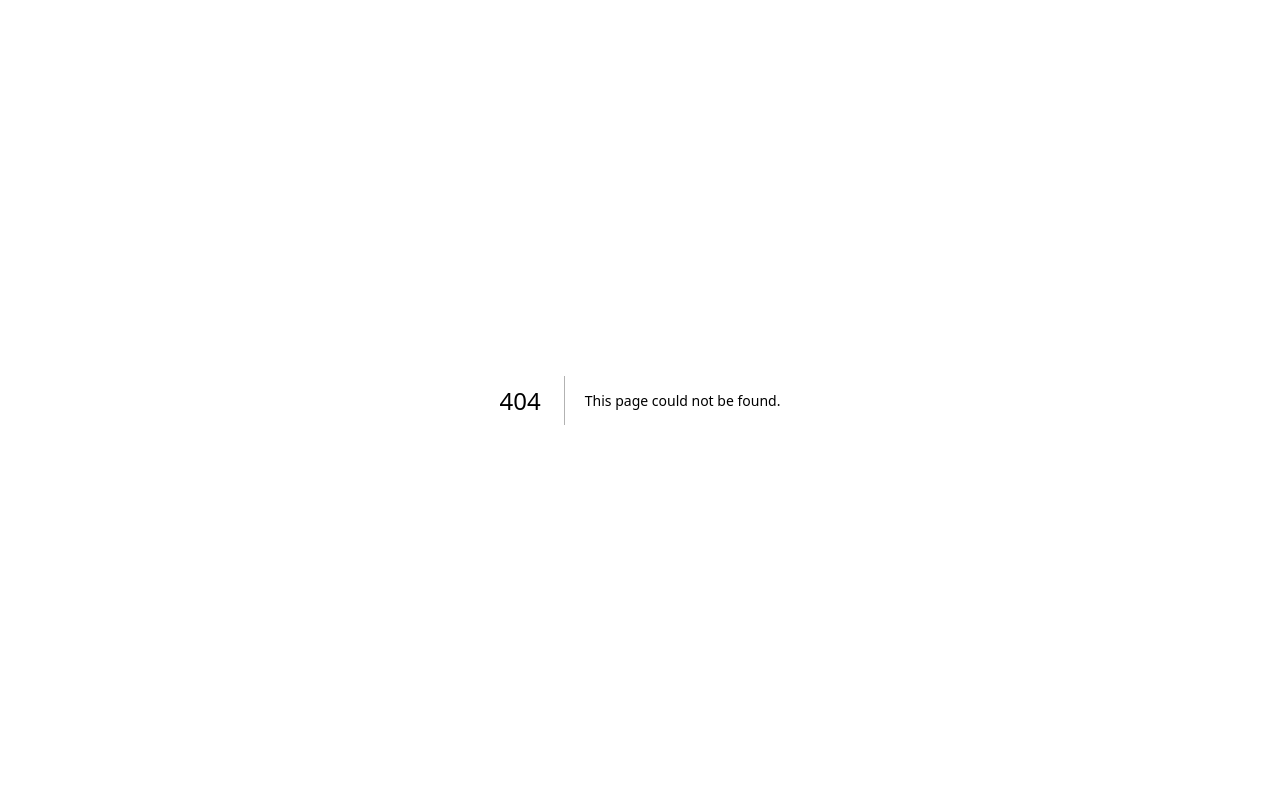
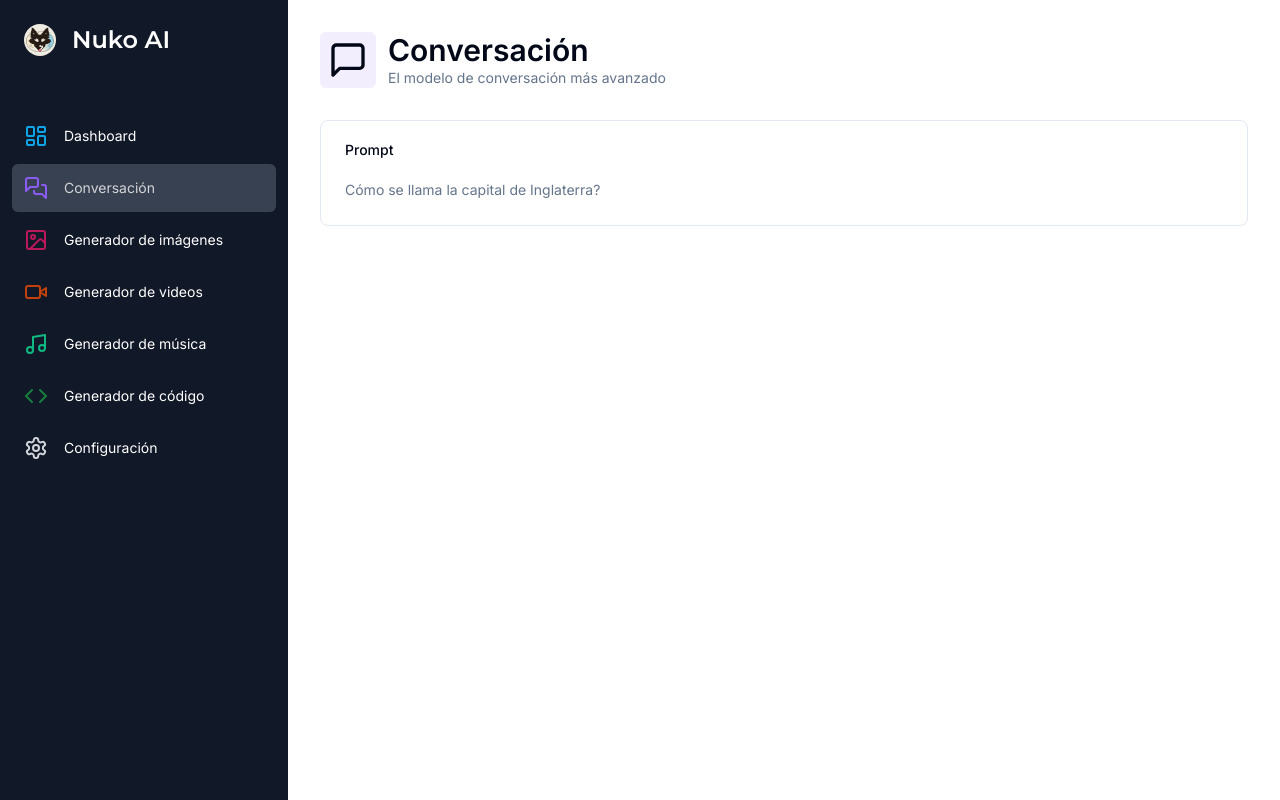
Before and after one commit to danielmateu/ai-sass, a Next.js app: page /conversation in a window 1280 px wide. Before the commit this address had no page. Built offline with nearby package versions, Linux system fonts and the light colour scheme.

Commit message:
Construcción de la pagina de generación de texto

```diff
--- /dev/null
+++ b/app/(dashboard)/(routes)/conversation/constants.tsx
@@ -0,0 +1,7 @@
+import * as z from "zod"
+
+export const formSchema = z.object({
+    prompt: z.string().min(1, {
+        message: "El prompt es requerido"
+    }).max(50)
+})
--- /dev/null
+++ b/app/(dashboard)/(routes)/conversation/page.tsx
@@ -0,0 +1,79 @@
+"use client"
+
+import { Heading } from "@/components/Heading"
+
+import { MessageSquare } from "lucide-react"
+
+import * as z from "zod"
+import { useForm } from "react-hook-form"
+import { zodResolver } from "@hookform/resolvers/zod"
+import { formSchema } from "./constants"
+
+import {
+    Form,
+    FormControl,
+    FormDescription,
+    FormField,
+    FormItem,
+    FormLabel,
+    FormMessage,
+} from "@/components/ui/form"
+
+import { Input } from "@/components/ui/input"
+
+
+const ConversationPage = () => {
+
+    const form = useForm<z.infer<typeof formSchema>>({
+        resolver: zodResolver(formSchema),
+        defaultValues: {
+            prompt: "",
+        }
+    })
+
+    const isLoading = form.formState.isSubmitting
+    const onSubmit = async (values: z.infer<typeof formSchema>) => {
+        console.log(values)
+    }
+
+    return (
+        <div>
+            <Heading
+                title="Conversación"
+                description="El modelo de conversación más avanzado"
+                icon={MessageSquare}
+                iconColor="text-violet-500"
+                bgColor="bg-violet-500/10"
+            />
+            <div className="px-4 lg:px-8">
+                <div>
+                    <Form {...form}>
+                        <form
+                            onSubmit={form.handleSubmit(onSubmit)}
+                            className="rounded-lg border w-full p-4 px-3 md:px-6 focus-within:shadow-sm grid grid-cols-12 gap-2"
+                        >
+                            <FormField
+                                name="prompt"
+                                render={({ field }) => (
+                                    <FormItem className="col-span-12 lg:col-span-10">
+                                        <FormLabel>Prompt</FormLabel>
+                                        <FormControl className="m-0 p-0">
+                                            <Input
+                                                className="border-0 outline-none focus-visible:ring-0 focus-visible:ring-transparent"
+                                                disabled={isLoading}
+                                                placeholder="Cómo se llama la capital de Inglaterra?"
+                                                {...field}
+                                            />
+                                        </FormControl>
+                                    </FormItem>
+                                )}
+                            />
+                        </form>
+                    </Form>
+                </div>
+            </div>
+        </div>
+    )
+}
+
+export default ConversationPage
--- /dev/null
+++ b/components/Heading.tsx
@@ -0,0 +1,34 @@
+import { cn } from "@/lib/utils";
+import { LucideIcon } from "lucide-react";
+
+interface HeadingProps {
+    title: string;
+    description: string;
+    icon: LucideIcon;
+    iconColor?: string;
+    bgColor?: string;
+}
+
+export const Heading = ({
+    title,
+    description,
+    icon: Icon,
+    iconColor,
+    bgColor,
+}: HeadingProps) => {
+    return (
+        <div className="px-4 lg:px-8 flex items-center gap-x-3 mb-8">
+            <div className={cn("p-2 w-fit rounded-md", bgColor)}>
+                <Icon className={cn("w-10 h-10")} />
+            </div>
+            <div>
+                <h2 className="text-3xl font-semibold">
+                    {title}
+                </h2>
+                <p className="text-sm text-muted-foreground">
+                    {description}
+                </p>
+            </div>
+        </div>
+    )
+}
--- /dev/null
+++ b/components/ui/form.tsx
@@ -0,0 +1,176 @@
+import * as React from "react"
+import * as LabelPrimitive from "@radix-ui/react-label"
+import { Slot } from "@radix-ui/react-slot"
+import {
+  Controller,
+  ControllerProps,
+  FieldPath,
+  FieldValues,
+  FormProvider,
+  useFormContext,
+} from "react-hook-form"
+
+import { cn } from "@/lib/utils"
+import { Label } from "@/components/ui/label"
+
+const Form = FormProvider
+
+type FormFieldContextValue<
+  TFieldValues extends FieldValues = FieldValues,
+  TName extends FieldPath<TFieldValues> = FieldPath<TFieldValues>
+> = {
+  name: TName
+}
+
+const FormFieldContext = React.createContext<FormFieldContextValue>(
+  {} as FormFieldContextValue
+)
+
+const FormField = <
+  TFieldValues extends FieldValues = FieldValues,
+  TName extends FieldPath<TFieldValues> = FieldPath<TFieldValues>
+>({
+  ...props
+}: ControllerProps<TFieldValues, TName>) => {
+  return (
+    <FormFieldContext.Provider value={{ name: props.name }}>
+      <Controller {...props} />
+    </FormFieldContext.Provider>
+  )
+}
+
+const useFormField = () => {
+  const fieldContext = React.useContext(FormFieldContext)
+  const itemContext = React.useContext(FormItemContext)
+  const { getFieldState, formState } = useFormContext()
+
+  const fieldState = getFieldState(fieldContext.name, formState)
+
+  if (!fieldContext) {
+    throw new Error("useFormField should be used within <FormField>")
+  }
+
+  const { id } = itemContext
+
+  return {
+    id,
+    name: fieldContext.name,
+    formItemId: `${id}-form-item`,
+    formDescriptionId: `${id}-form-item-description`,
+    formMessageId: `${id}-form-item-message`,
+    ...fieldState,
+  }
+}
+
+type FormItemContextValue = {
+  id: string
+}
+
+const FormItemContext = React.createContext<FormItemContextValue>(
+  {} as FormItemContextValue
+)
+
+const FormItem = React.forwardRef<
+  HTMLDivElement,
+  React.HTMLAttributes<HTMLDivElement>
+>(({ className, ...props }, ref) => {
+  const id = React.useId()
+
+  return (
+    <FormItemContext.Provider value={{ id }}>
+      <div ref={ref} className={cn("space-y-2", className)} {...props} />
+    </FormItemContext.Provider>
+  )
+})
+FormItem.displayName = "FormItem"
+
+const FormLabel = React.forwardRef<
+  React.ElementRef<typeof LabelPrimitive.Root>,
+  React.ComponentPropsWithoutRef<typeof LabelPrimitive.Root>
+>(({ className, ...props }, ref) => {
+  const { error, formItemId } = useFormField()
+
+  return (
+    <Label
+      ref={ref}
+      className={cn(error && "text-destructive", className)}
+      htmlFor={formItemId}
+      {...props}
+    />
+  )
+})
+FormLabel.displayName = "FormLabel"
+
+const FormControl = React.forwardRef<
+  React.ElementRef<typeof Slot>,
+  React.ComponentPropsWithoutRef<typeof Slot>
+>(({ ...props }, ref) => {
+  const { error, formItemId, formDescriptionId, formMessageId } = useFormField()
+
+  return (
+    <Slot
+      ref={ref}
+      id={formItemId}
+      aria-describedby={
+        !error
+          ? `${formDescriptionId}`
+          : `${formDescriptionId} ${formMessageId}`
+      }
+      aria-invalid={!!error}
+      {...props}
+    />
+  )
+})
+FormControl.displayName = "FormControl"
+
+const FormDescription = React.forwardRef<
+  HTMLParagraphElement,
+  React.HTMLAttributes<HTMLParagraphElement>
+>(({ className, ...props }, ref) => {
+  const { formDescriptionId } = useFormField()
+
+  return (
+    <p
+      ref={ref}
+      id={formDescriptionId}
+      className={cn("text-sm text-muted-foreground", className)}
+      {...props}
+    />
+  )
+})
+FormDescription.displayName = "FormDescription"
+
+const FormMessage = React.forwardRef<
+  HTMLParagraphElement,
+  React.HTMLAttributes<HTMLParagraphElement>
+>(({ className, children, ...props }, ref) => {
+  const { error, formMessageId } = useFormField()
+  const body = error ? String(error?.message) : children
+
+  if (!body) {
+    return null
+  }
+
+  return (
+    <p
+      ref={ref}
+      id={formMessageId}
+      className={cn("text-sm font-medium text-destructive", className)}
+      {...props}
+    >
+      {body}
+    </p>
+  )
+})
+FormMessage.displayName = "FormMessage"
+
+export {
+  useFormField,
+  Form,
+  FormItem,
+  FormLabel,
+  FormControl,
+  FormDescription,
+  FormMessage,
+  FormField,
+}
--- /dev/null
+++ b/components/ui/input.tsx
@@ -0,0 +1,25 @@
+import * as React from "react"
+
+import { cn } from "@/lib/utils"
+
+export interface InputProps
+  extends React.InputHTMLAttributes<HTMLInputElement> {}
+
+const Input = React.forwardRef<HTMLInputElement, InputProps>(
+  ({ className, type, ...props }, ref) => {
+    return (
+      <input
+        type={type}
+        className={cn(
+          "flex h-10 w-full rounded-md border border-input bg-background px-3 py-2 text-sm ring-offset-background file:border-0 file:bg-transparent file:text-sm file:font-medium placeholder:text-muted-foreground focus-visible:outline-none focus-visible:ring-2 focus-visible:ring-ring focus-visible:ring-offset-2 disabled:cursor-not-allowed disabled:opacity-50",
+          className
+        )}
+        ref={ref}
+        {...props}
+      />
+    )
+  }
+)
+Input.displayName = "Input"
+
+export { Input }
--- /dev/null
+++ b/components/ui/label.tsx
@@ -0,0 +1,26 @@
+"use client"
+
+import * as React from "react"
+import * as LabelPrimitive from "@radix-ui/react-label"
+import { cva, type VariantProps } from "class-variance-authority"
+
+import { cn } from "@/lib/utils"
+
+const labelVariants = cva(
+  "text-sm font-medium leading-none peer-disabled:cursor-not-allowed peer-disabled:opacity-70"
+)
+
+const Label = React.forwardRef<
+  React.ElementRef<typeof LabelPrimitive.Root>,
+  React.ComponentPropsWithoutRef<typeof LabelPrimitive.Root> &
+    VariantProps<typeof labelVariants>
+>(({ className, ...props }, ref) => (
+  <LabelPrimitive.Root
+    ref={ref}
+    className={cn(labelVariants(), className)}
+    {...props}
+  />
+))
+Label.displayName = LabelPrimitive.Root.displayName
+
+export { Label }
--- a/package.json
+++ b/package.json
@@ -10,7 +10,9 @@
   },
   "dependencies": {
     "@clerk/nextjs": "^4.22.1",
+    "@hookform/resolvers": "^3.1.1",
     "@radix-ui/react-dialog": "^1.0.4",
+    "@radix-ui/react-label": "^2.0.2",
     "@radix-ui/react-slot": "^1.0.2",
     "@types/node": "20.4.2",
     "@types/react": "18.2.15",
@@ -25,9 +27,11 @@
     "postcss": "8.4.26",
     "react": "18.2.0",
     "react-dom": "18.2.0",
+    "react-hook-form": "^7.45.2",
     "tailwind-merge": "^1.14.0",
     "tailwindcss": "3.3.3",
     "tailwindcss-animate": "^1.0.6",
-    "typescript": "5.1.6"
+    "typescript": "5.1.6",
+    "zod": "^3.21.4"
   }
 }
```
Also changed, not shown: 1 other file (tests, documents, lock files or other folders).
